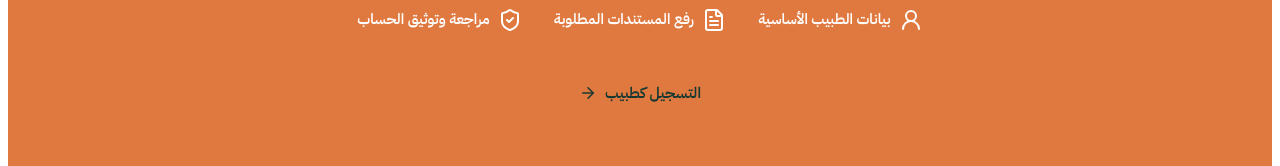
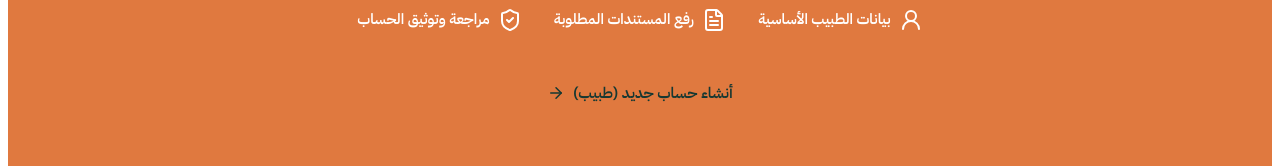
Before and after one commit to Michael0Nashat/tabna, a SvelteKit app: page / in a window 1280 px wide. Shown: the part 3346-3512 px from the top of the page. Built offline with nearby package versions, Linux system fonts and the light colour scheme; a web font is replaced by a local one.

Commit message:
Update project

```diff
--- a/src/routes/+page.svelte
+++ b/src/routes/+page.svelte
@@ -997,8 +997,7 @@
 
 
         <button class="white-btn" onclick={openDoctorModal}>
-
-          التسجيل كطبيب
+        أنشاء حساب جديد (طبيب)
 
           <ArrowLeft size={18} class="flip-rtl" />
 
```
